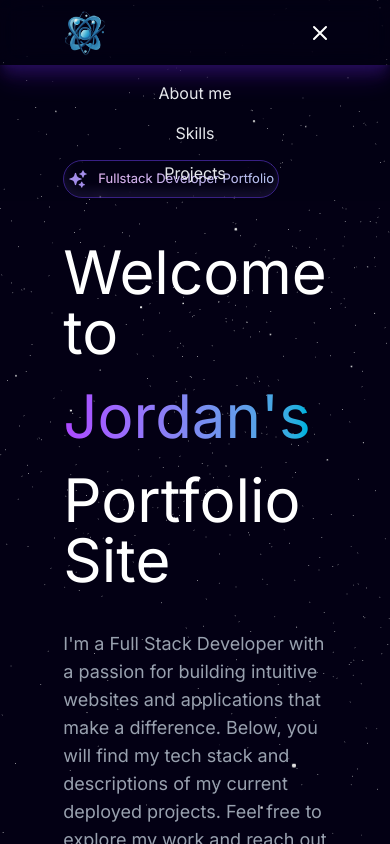
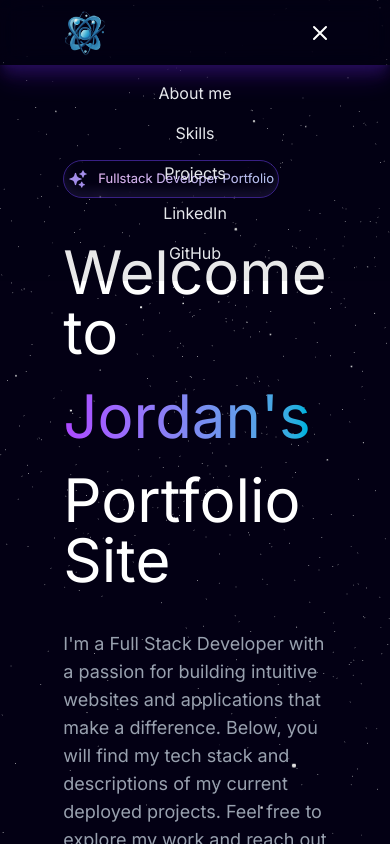
Before and after one commit to jordannwright1/Portfolio, a Next.js app: page / in a window 390 px wide. Both pictures are taken after a click on the button 320 px from the left and 32 px from the top of the page. Shown: the top 844 px of the page. Built offline with nearby package versions, Linux system fonts and the light colour scheme; a web font is replaced by a local one.

Commit message:
Updated mobile navbar

```diff
--- a/components/main/NavBar.tsx
+++ b/components/main/NavBar.tsx
@@ -65,6 +65,8 @@ const NavBar = () => {
             <a href="#about-me" className='text-gray-200 hover:text-white' onClick={() => setIsMenuOpen(false)}>About me</a>
             <a href="#skills" className='text-gray-200 hover:text-white' onClick={() => setIsMenuOpen(false)}>Skills</a>
             <a href="#projects" className='text-gray-200 hover:text-white' onClick={() => setIsMenuOpen(false)}>Projects</a>
+            <a href="https://www.linkedin.com/in/jordan-wright-50731216a/" className='text-gray-200 hover:text-white' onClick={() => setIsMenuOpen(false)}>LinkedIn</a>
+            <a href="https://github.com/jordannwright1" className='text-gray-200 hover:text-white' onClick={() => setIsMenuOpen(false)}>GitHub</a>
           </div>
         </div>
 
```
